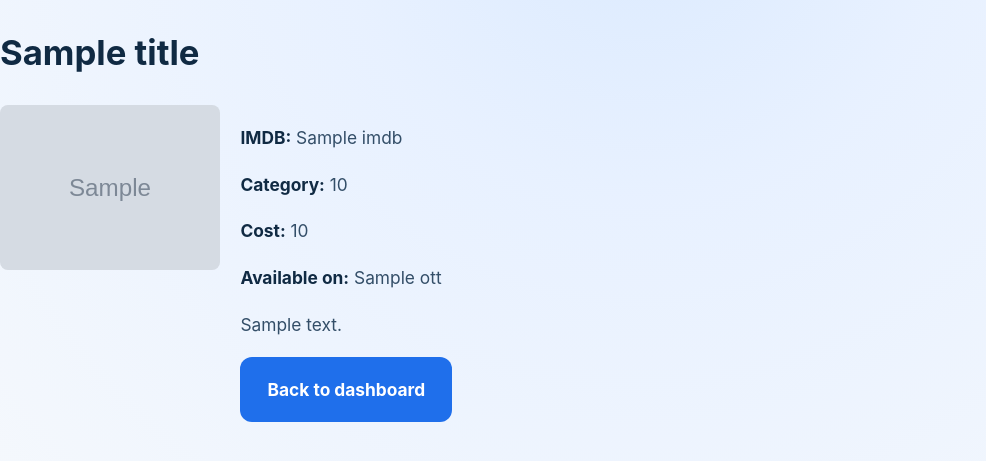
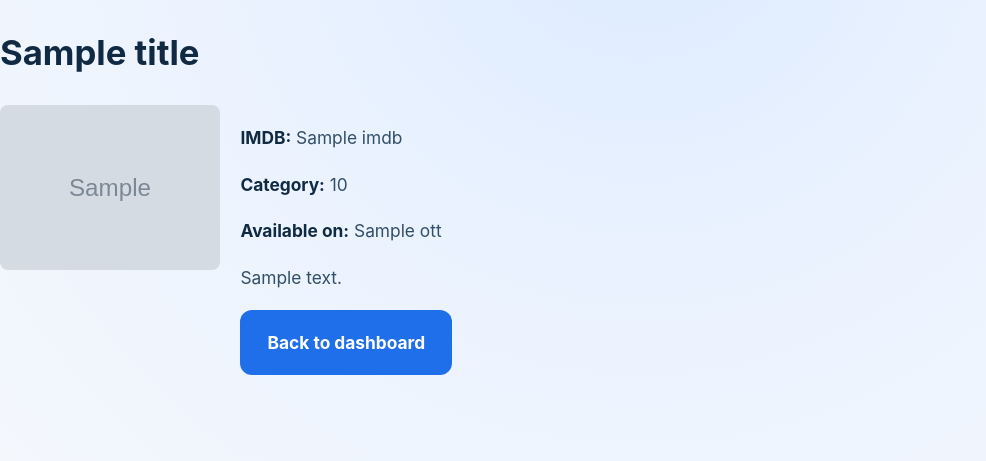
Before and after one commit to mohith-reddy01/movie-suggestions, a Flask app: template templates/movie.html in a window 1280 px wide. Shown: the part 107-568 px from the top of the page, without its empty margins (0-986 px from the left). Run offline with Flask 2, Linux system fonts and the light colour scheme; the template is opened without the code that fills it: most values are stand-ins (such as "Sample title", 1, 10 or a date in 2020); grey boxes marked "Sample" are stand-in pictures.

Commit message:
Fix movie detail template and sync changes

```diff
--- a/templates/movie.html
+++ b/templates/movie.html
@@ -9,7 +9,6 @@
         <div>
             <p><strong>IMDB:</strong> {{ details.imdb if details.imdb is defined else 'N/A' }}</p>
             <p><strong>Category:</strong> {{ details.category if details.category is defined else 'N/A' }}</p>
-            <p><strong>Cost:</strong> {{ details.cost if details.cost is defined else 'Free' }}</p>
             <p><strong>Available on:</strong> {{ details.ott if details.ott is defined else 'Unknown' }}</p>
             <p>{{ details.description if details.description is defined else '' }}</p>
             <div class="page-actions" style="margin-top:1rem;">
```
